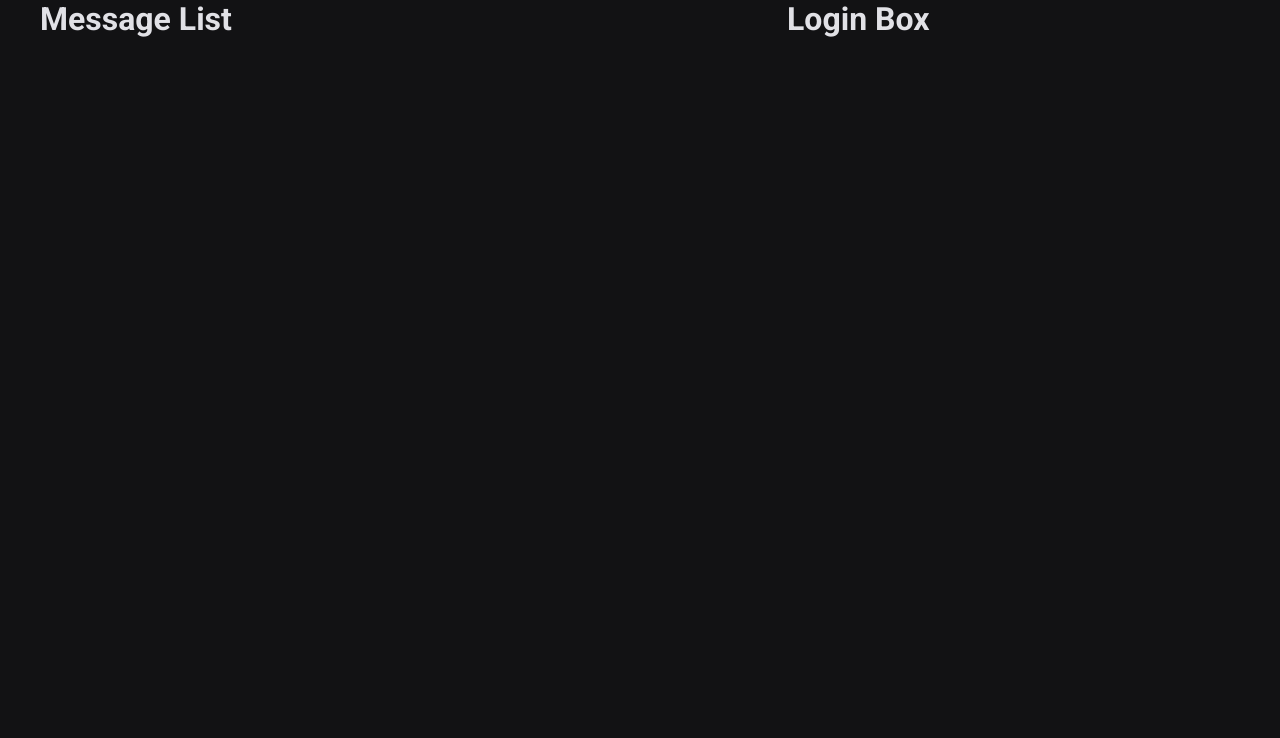
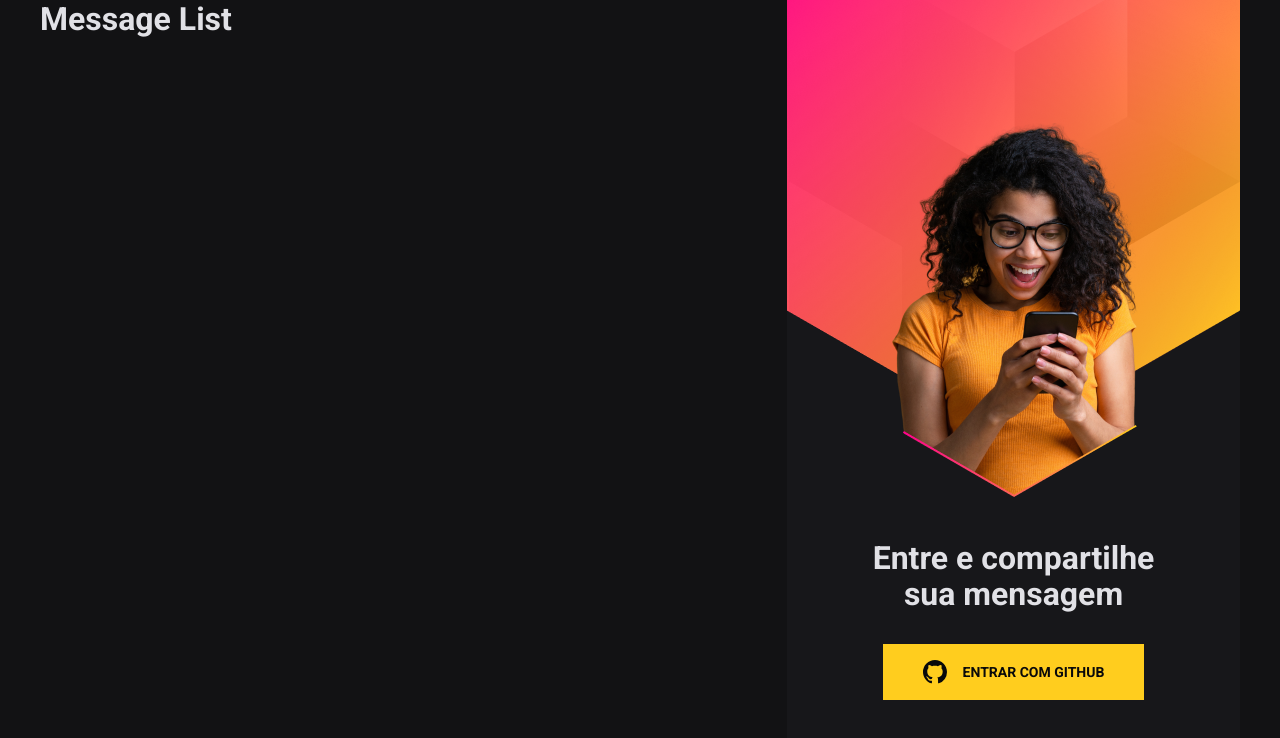
Before and after one commit to AndersonSilva94/nlw-heat-react, a React (Vite) app: page / in a window 1280 px wide. Shown: the top 738 px of the page. Built offline with nearby package versions, Linux system fonts and the light colour scheme.

Commit message:
feat: :rocket: insere as informações e estiliza LoginBox

```diff
--- a/package.json
+++ b/package.json
@@ -9,6 +9,7 @@
   "dependencies": {
     "react": "^17.0.0",
     "react-dom": "^17.0.0",
+    "react-icons": "^4.3.1",
     "sass": "^1.43.3"
   },
   "devDependencies": {
--- a/src/components/LoginBox/index.tsx
+++ b/src/components/LoginBox/index.tsx
@@ -1,5 +1,14 @@
+import styles from './styles.module.scss';
+import { VscGithubInverted } from 'react-icons/vsc';
+
 export function LoginBox() {
   return (
-    <h1>Login Box</h1>
+    <div className={styles.loginBoxWrapper}>
+      <strong>Entre e compartilhe sua mensagem</strong>
+      <a href='#' className={styles.signInWithGithub}>
+        <VscGithubInverted size="24" />
+        Entrar com github
+      </a>
+    </div>
   )
 }
--- /dev/null
+++ b/src/components/LoginBox/styles.module.scss
@@ -0,0 +1,42 @@
+.loginBoxWrapper {
+  height: 100vh;
+  width: 100%;
+  background: #17171a url(../../assets/banner-girl.png) no-repeat center top;
+
+  padding: 440px 80px 0;
+  text-align: center;
+
+  display: flex;
+  flex-direction: column;
+  justify-content: center;
+  align-items: center;
+
+  strong {
+    font-size: 32px;
+    line-height: 36px;
+  }
+
+  .signInWithGithub {
+    background: #ffcd1e;
+    margin-top: 32px;
+    padding: 0 40px;
+    height: 56px;
+    color: #09090a;
+    font-size: 14px;
+    font-weight: bold;
+    text-transform: uppercase;
+    text-decoration: none;
+
+    display: flex;
+    align-items: center;
+    justify-content: center;
+
+    svg {
+      margin-right: 16px;
+    }
+
+    &:hover {
+      filter: brightness(0.9);
+    }
+  }
+}
```
Also changed, not shown: 1 other file (tests, documents, lock files or other folders).
